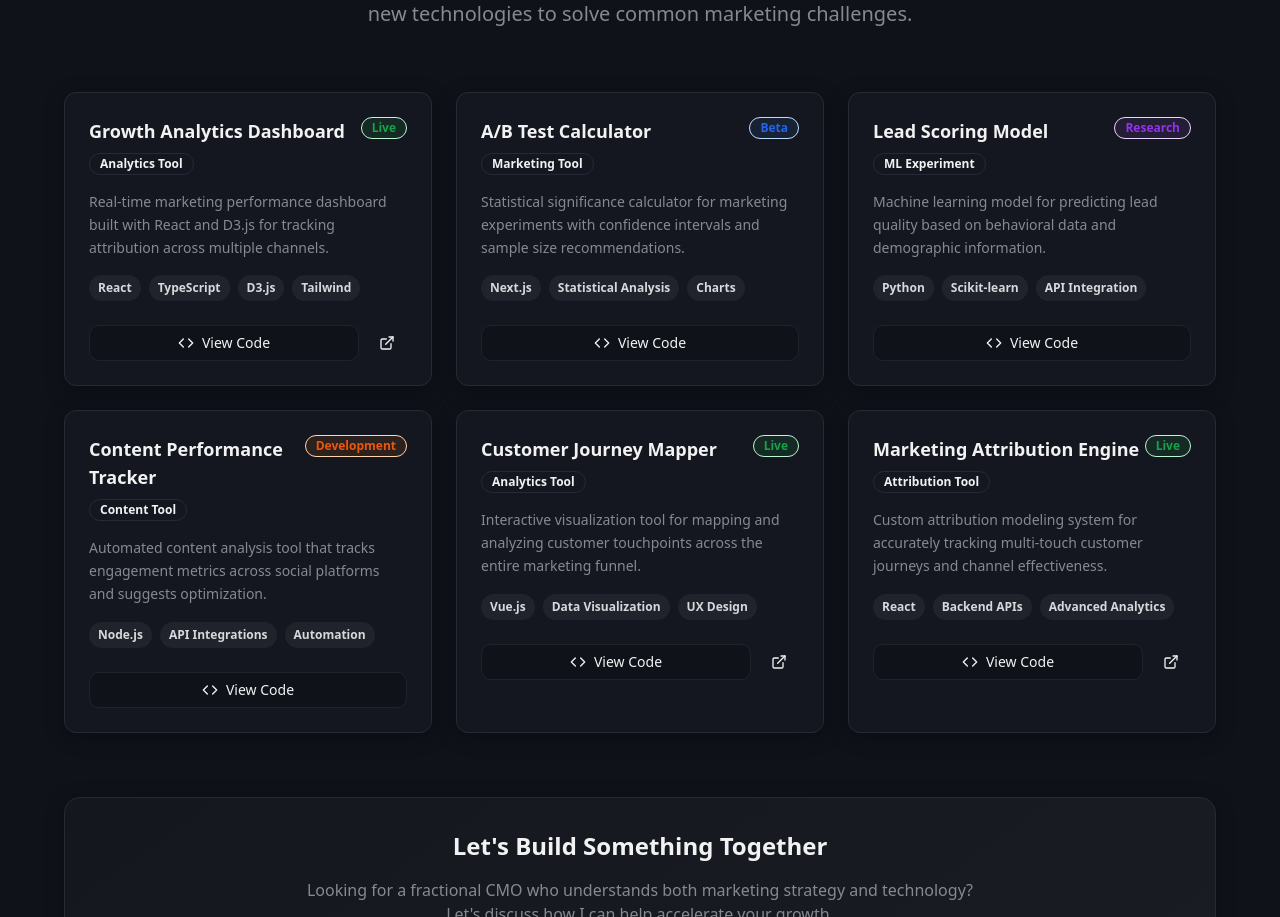
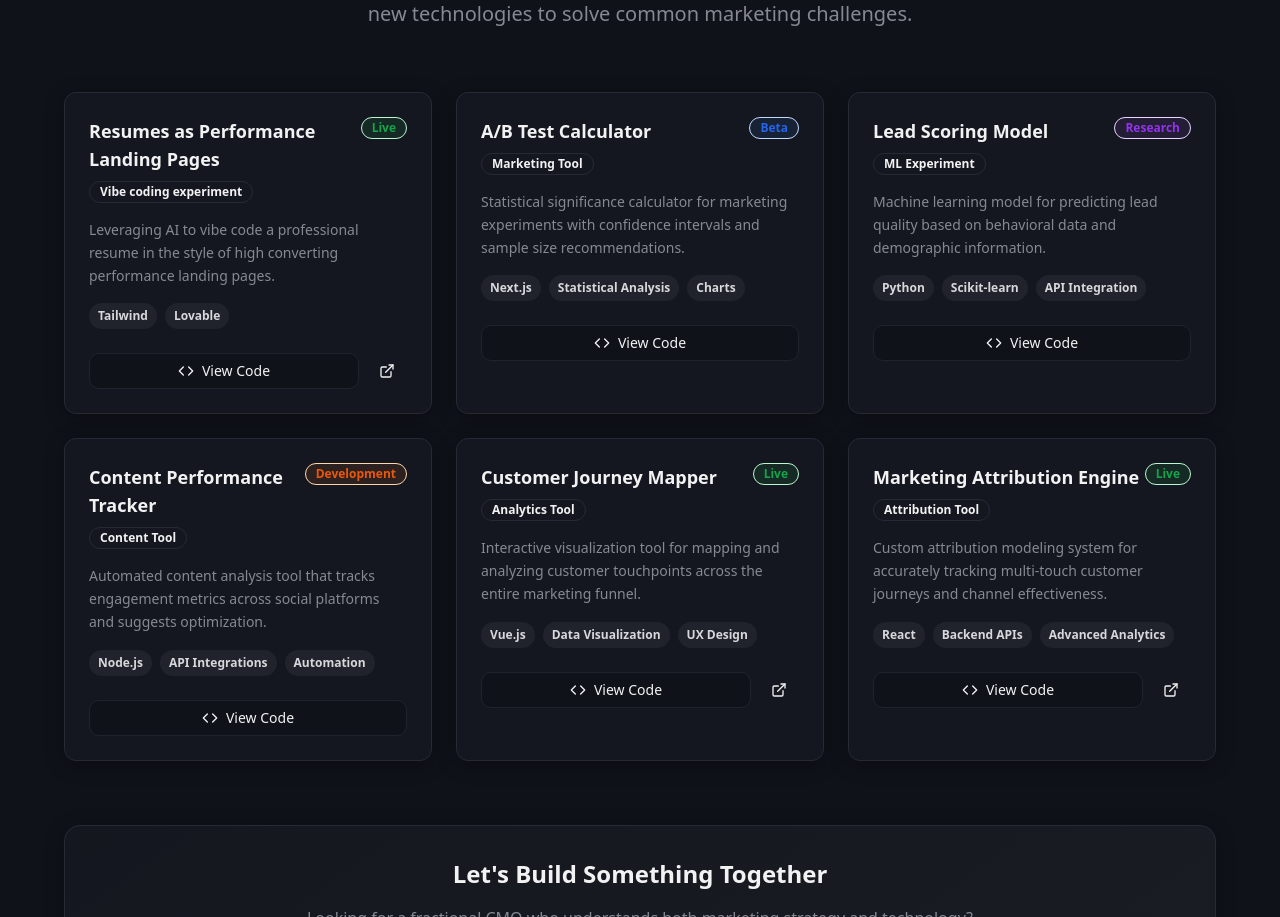
Before and after one commit to samanthalewe/grow-resume-hero, a React (Vite) app: page / in a window 1280 px wide. Shown: the part 4009-4926 px from the top of the page. Built offline with nearby package versions, Linux system fonts and the light colour scheme.

Commit message:
Add side project details
Added details for the "Resumes as Performance Landing Pages" side project, including its description as a "Vibe coding experiment" and its tech stack (Tailwind and Lovable).

```diff
--- a/src/components/Projects.tsx
+++ b/src/components/Projects.tsx
@@ -5,11 +5,11 @@ import { ExternalLink, Github, Code } from "lucide-react";
 
 const projects = [
   {
-    title: "Growth Analytics Dashboard",
-    description: "Real-time marketing performance dashboard built with React and D3.js for tracking attribution across multiple channels.",
-    tech: ["React", "TypeScript", "D3.js", "Tailwind"],
+    title: "Resumes as Performance Landing Pages",
+    description: "Leveraging AI to vibe code a professional resume in the style of high converting performance landing pages.",
+    tech: ["Tailwind", "Lovable"],
     status: "Live",
-    type: "Analytics Tool"
+    type: "Vibe coding experiment"
   },
   {
     title: "A/B Test Calculator",
```
